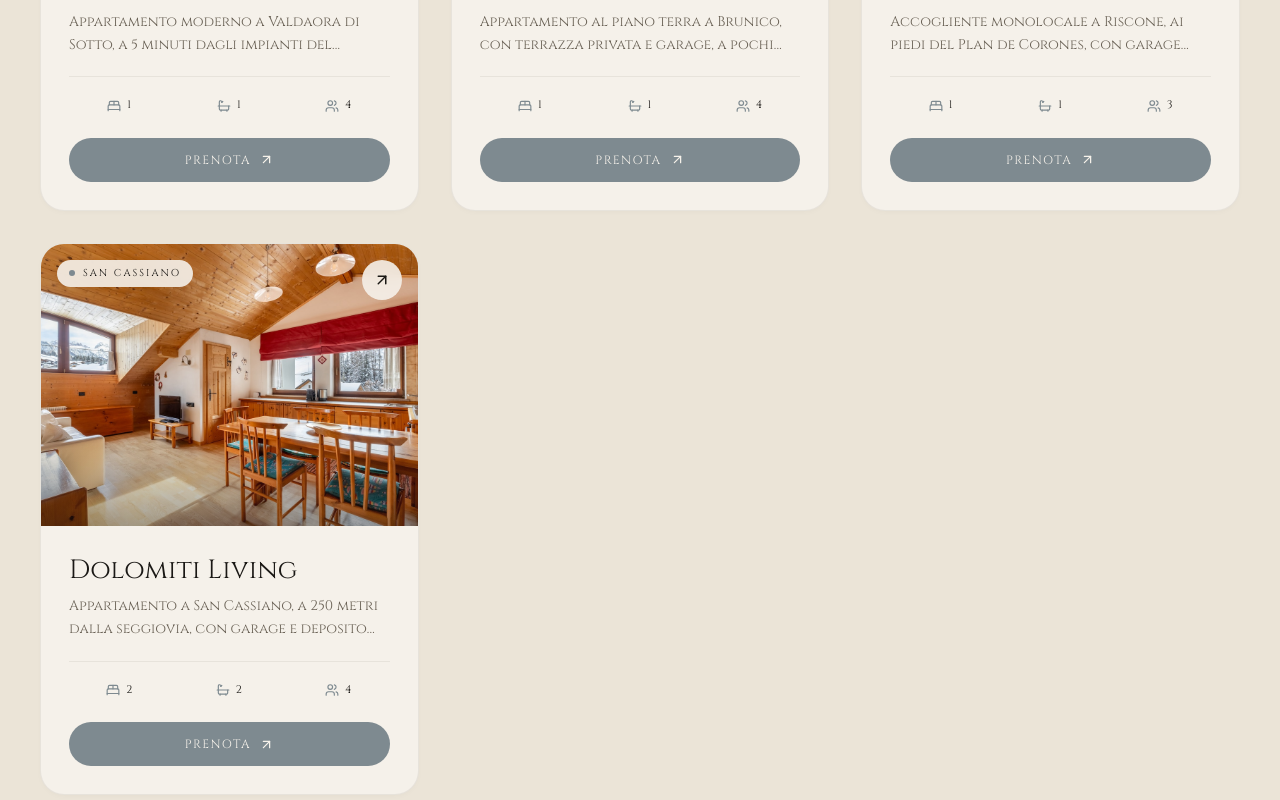
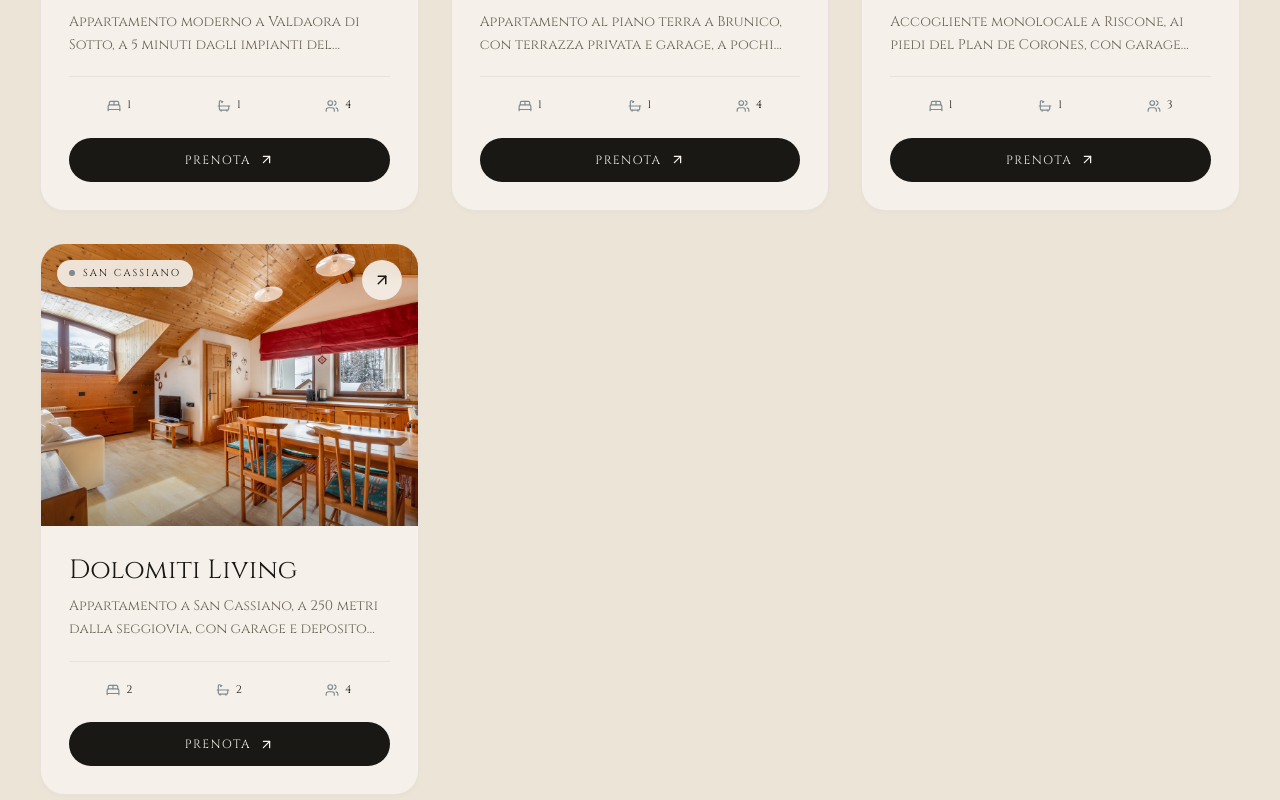
Before and after one commit to maxmaxim27/ultralighthome, a Next.js app: page /immobili in a window 1280 px wide. Shown: the part 1320-2120 px from the top of the page. Built offline with nearby package versions, Linux system fonts and the light colour scheme.

Commit message:
style: keep Prenota booking buttons ink/black

```diff
--- a/app/immobili/[slug]/page.tsx
+++ b/app/immobili/[slug]/page.tsx
@@ -154,7 +154,7 @@ export default async function PropertyPage({
                   href={property.airbnbUrl}
                   target="_blank"
                   rel="noopener noreferrer"
-                  className="mt-6 inline-flex items-center gap-2 rounded-full bg-clay text-cream px-7 py-4 text-sm tracking-[0.08em] uppercase hover:bg-terracotta transition-colors duration-300"
+                  className="mt-6 inline-flex items-center gap-2 rounded-full bg-ink text-cream px-7 py-4 text-sm tracking-[0.08em] uppercase hover:bg-terracotta transition-colors duration-300"
                 >
                   Prenota
                   <ArrowUpRight size={16} />
--- a/components/PropertyCard.tsx
+++ b/components/PropertyCard.tsx
@@ -83,7 +83,7 @@ export default function PropertyCard({
           target="_blank"
           rel="noopener noreferrer"
           onClick={(e) => e.stopPropagation()}
-          className="pointer-events-auto mt-6 inline-flex w-full items-center justify-center gap-2 rounded-full bg-clay text-cream px-6 py-3.5 text-xs tracking-[0.12em] uppercase hover:bg-terracotta transition-colors duration-300"
+          className="pointer-events-auto mt-6 inline-flex w-full items-center justify-center gap-2 rounded-full bg-ink text-cream px-6 py-3.5 text-xs tracking-[0.12em] uppercase hover:bg-terracotta transition-colors duration-300"
         >
           Prenota
           <ArrowUpRight size={15} />
```
